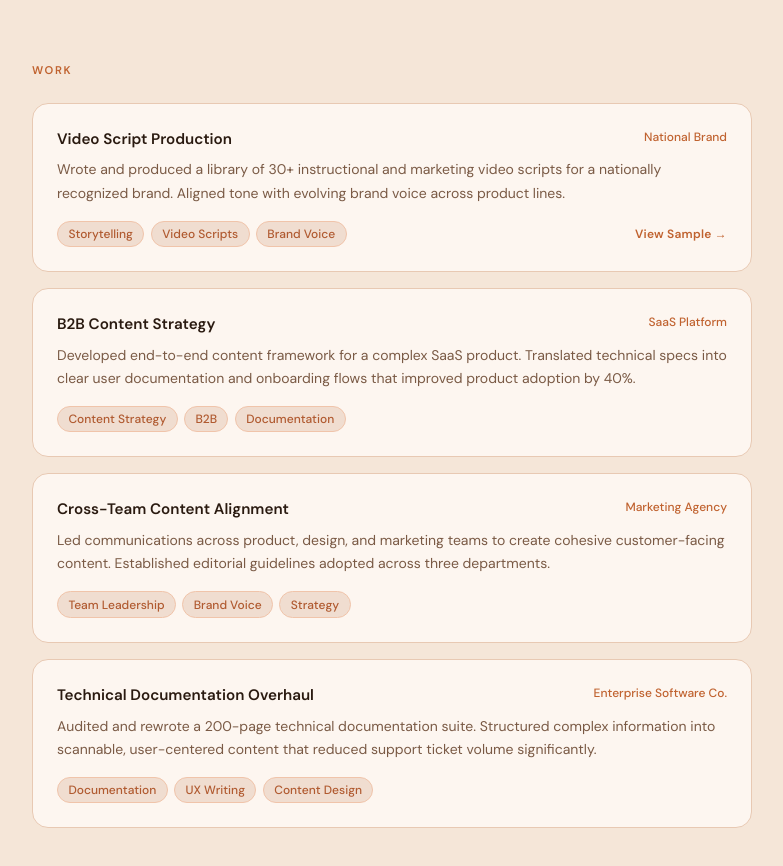
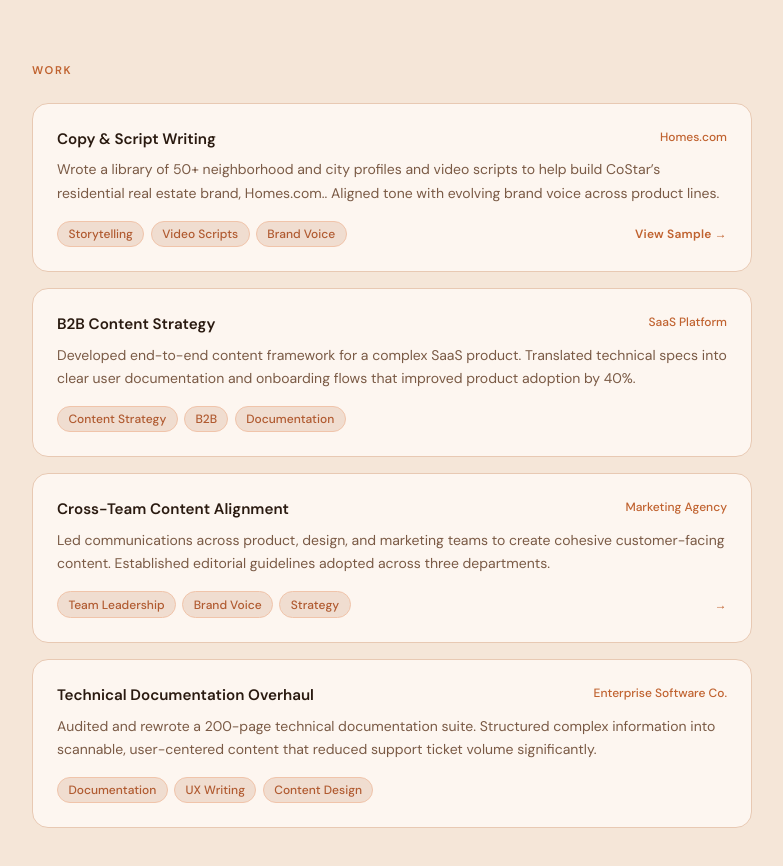
Before and after one commit to rikism-oss/portfolio-website, a React (Vite) app: page / in a window 1280 px wide. Shown: the part 900-1766 px from the top of the page, without its empty margins (248-1031 px from the left). Built offline with nearby package versions, Linux system fonts and the light colour scheme.

Commit message:
Update project details in App.jsx
Updated content in copywriting card and added link from Homes

```diff
--- a/src/App.jsx
+++ b/src/App.jsx
@@ -4,11 +4,11 @@ const NAV_LINKS = ["About", "Work", "Contact"];
 
 const PROJECTS = [
  {
-    title: "Video Script Production",
-    client: "National Brand",
+    title: "Copy & Script Writing",
+    client: "Homes.com",
     tags: ["Storytelling", "Video Scripts", "Brand Voice"],
-    desc: "Wrote and produced a library of 30+ instructional and marketing video scripts for a nationally recognized brand. Aligned tone with evolving brand voice across product lines.",
-    link: "https://issuu.com/realtyline/docs/digital_september_2021",
+    desc: "Wrote a library of 50+ neighborhood and city profiles and video scripts to help build CoStar’s residential real estate brand, Homes.com.. Aligned tone with evolving brand voice across product lines.",
+    link: "https://www.homes.com/local-guide/austin-tx/legend-oaks-neighborhood/",
     linkLabel: "View Sample",
   },
   {
@@ -24,7 +24,7 @@ const PROJECTS = [
     client: "Marketing Agency",
     tags: ["Team Leadership", "Brand Voice", "Strategy"],
     desc: "Led communications across product, design, and marketing teams to create cohesive customer-facing content. Established editorial guidelines adopted across three departments.",
-    link: null,
+    link: "https://issuu.com/realtyline/docs/digital_september_2021",
   },
   {
     title: "Technical Documentation Overhaul",
```
